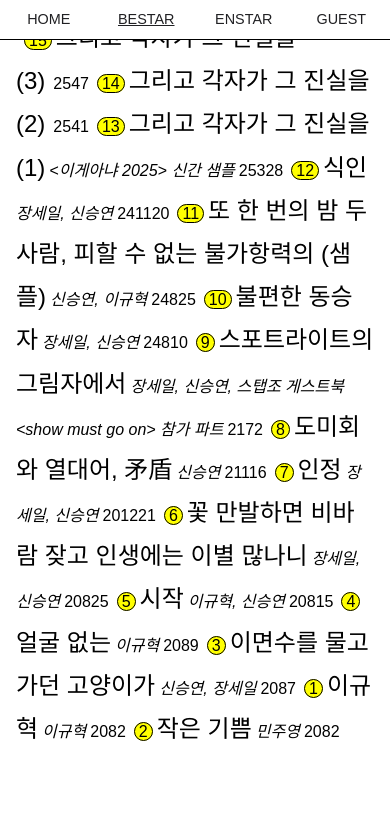
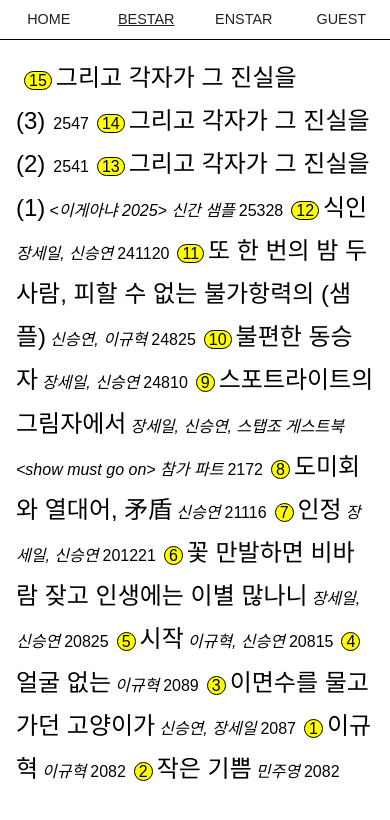
Before and after one commit to kyuurious123/franny, a Vue app in the folder frontend/: page /#/bestar in a window 390 px wide. Shown: the top 820 px of the page. Built offline with nearby package versions, Linux system fonts and the light colour scheme; a web font is replaced by a local one.

Commit message:
모바일 헤더 짤림 수정

```diff
--- a/frontend/src/views/BestarWritingList.vue
+++ b/frontend/src/views/BestarWritingList.vue
@@ -1,5 +1,5 @@
 <template>
-  <div class="writing-list">
+  <div class="writing-list mt-10 md:mt-0">
     <div class="writings">
       <router-link
         v-for="bestarwriting in bestarwritings"
--- a/frontend/src/views/EnstarWritingList.vue
+++ b/frontend/src/views/EnstarWritingList.vue
@@ -1,5 +1,5 @@
 <template>
-  <div>
+  <div class="mt-10 md:mt-0">
     <section class="zombie">
       <div>
         <div>
--- a/frontend/src/views/Guest.vue
+++ b/frontend/src/views/Guest.vue
@@ -1,5 +1,5 @@
 <template>
-  <div class="guest">
+  <div class="guest mt-10 md:mt-0">
     <iframe width="100%" height="220" src="https://www.youtube.com/embed/ITrFZkVGpzA?si=nDPCbnTh8nIHqWF8" frameborder="0" allow="accelerometer; autoplay; clipboard-write; encrypted-media; gyroscope; picture-in-picture; web-share" referrerpolicy="strict-origin-when-cross-origin" allowfullscreen></iframe>
     <section class="simple-profile">
       <h2>제 아들 노래 듣고가세요 ^^</h2>
@@ -18,10 +18,4 @@ import GuestSection from '../components/GuestSection.vue'
 .guest {
     padding: 1rem;
 }
-
-@media (min-width: 768px) {
-  .guest {
-    padding: 2rem;
-  }
-}
 </style>
```
